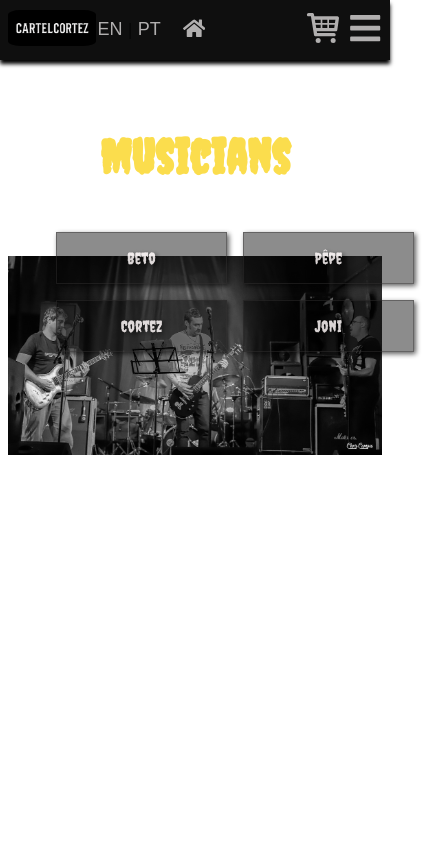
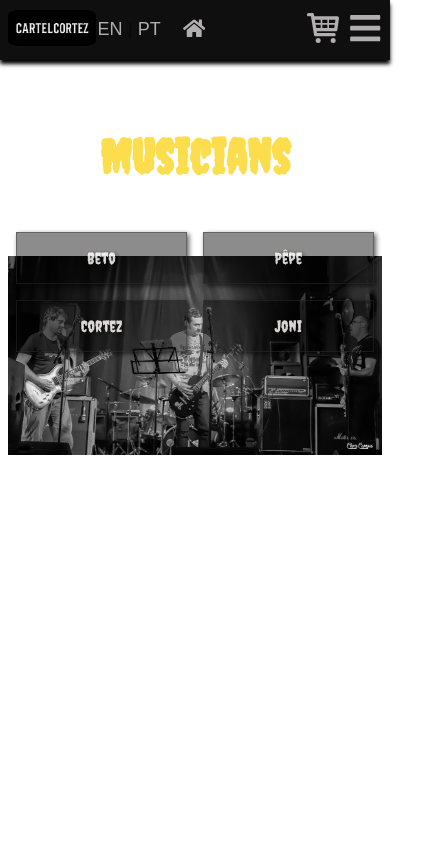
Before and after one commit to joaoaugusto-jesus/Band_website, a Next.js app: page /about-us in a window 390 px wide. Shown: the top 844 px of the page, 422 px wide, since content can reach past the window. Built offline with nearby package versions, Linux system fonts and the light colour scheme; no server answers.

Commit message:
fix: styles media qeries width overflow on page components and Aboutus

```diff
--- a/src/app/about-us/AboutUs.module.css
+++ b/src/app/about-us/AboutUs.module.css
@@ -54,7 +54,8 @@
     flex-direction: row;
     list-style-type: none;
     font-size: 1rem;
-    width: 100%;
+    margin: 100px 0;
+    padding: 0;
 
 
 }
@@ -132,7 +133,16 @@
 
     .title{
         font-size: 2rem;
+        margin-bottom: 2rem;   }
+    .list{
+        display: grid;
+        grid-template-columns: 1fr 1fr;
+        margin-top: 1rem;
+        align-items: center;
+        justify-content: space-evenly;
+        margin-top: 10rem;
     }
+
 
 
 }
@@ -147,6 +157,7 @@
         display: grid;
         grid-template-columns: 1fr 1fr;
         margin-top: 1rem;
+        margin-left: 0;
         align-items: center;
         justify-content: space-evenly;
         }
--- a/src/app/about-us/page.js
+++ b/src/app/about-us/page.js
@@ -6,7 +6,6 @@ import Footer from "../components/Footer/page";
 import LayoutBg from "../components/LayoutBg/page";
 import PageIcon from "../components/Icons/page";
 import styles from "./AboutUs.module.css";
-import LayoutTb from "../components/LayoutTb/page";
 import { useState } from "react";
 import Modal from "../components/Modal/page"; // Import the Modal component
 import { useTranslation } from "react-i18next";
--- a/src/app/login/Login.module.css
+++ b/src/app/login/Login.module.css
@@ -11,7 +11,7 @@
     top: 50%;
     left: 50%;
     transform: translate(-50%, -50%); /* Center the container properly */
-    padding: 20px;
+
     width: 100%;
     height: auto; /* Adjust height as needed */
     text-align: center;
@@ -50,7 +50,7 @@
     box-shadow: 0 0 4px rgba(0, 0, 0, 0.5);
     background-color: rgba(255, 255, 255, 0.8);
     width: auto;
-    height: 240px;
+    height: 260px;
 }
 
 .logged{
@@ -105,7 +105,7 @@
 
     @media (max-width: 500px) {
         .loginForm {
-            width: 90%;
+            width: 70%;
             height: auto; /* Adjust height for smaller screens */
         }
 
--- a/src/app/media/Media.module.css
+++ b/src/app/media/Media.module.css
@@ -119,7 +119,8 @@
     }
 
     .mediaContainer {
-
+      margin: 2rem 0;
       height: auto;
+      width: 82%;
     }
   }
--- a/src/app/store/Store.module.css
+++ b/src/app/store/Store.module.css
@@ -193,7 +193,7 @@
     flex-direction: column;
     align-items: center;
     justify-content: center;
-    width: 100%;
+    width: 94%;
     padding: 1rem;
 
 }
```
